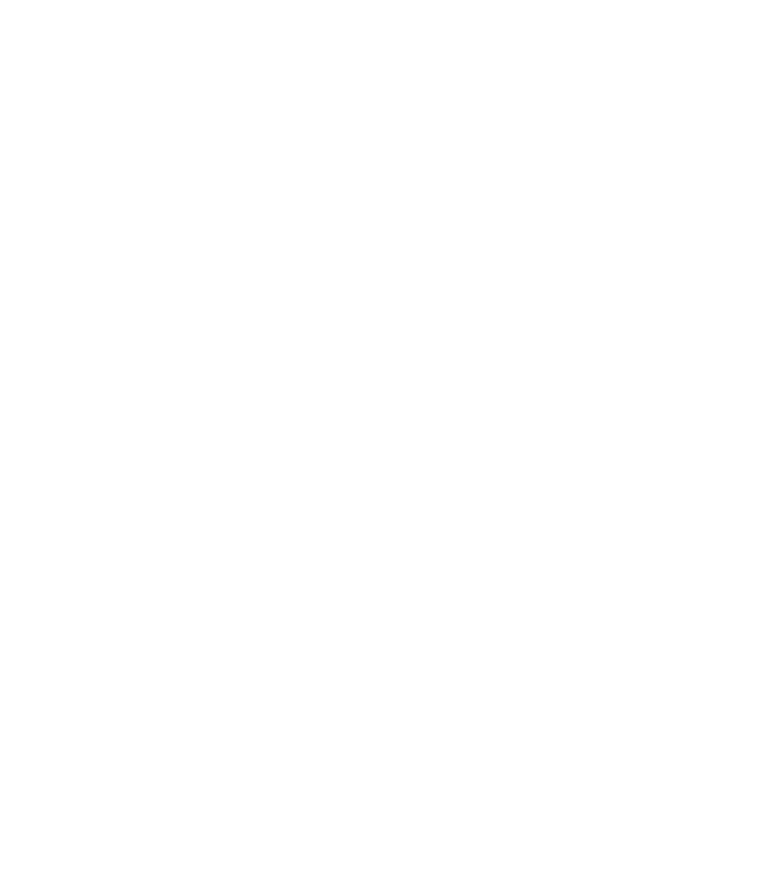
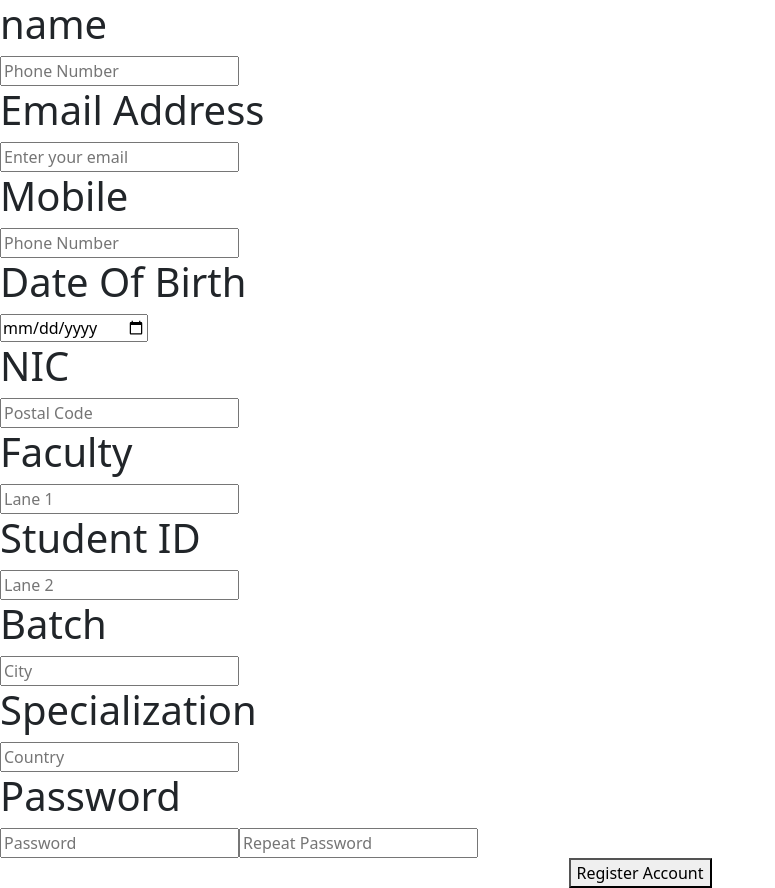
Before and after one commit to aroshini-dissanayake/AF_Project_Research_Project_Management_Tool, a React (Create React App) app in the folder frontend/: page /signup in a window 1280 px wide. Before the commit this address had no page. Shown: the whole page, without its empty margins (0-775 px from the left). Before the commit the page ends 800 px from the top, so only its background shows below. Built offline with nearby package versions, Linux system fonts and the light colour scheme.

Commit message:
1/5/2022-frontend student registration and login

```diff
--- a/frontend/package.json
+++ b/frontend/package.json
@@ -11,6 +11,7 @@
     "react-dom": "^18.0.0",
     "react-router-dom": "^6.3.0",
     "react-scripts": "5.0.1",
+    "react-toastify": "^8.2.0",
     "web-vitals": "^2.1.4"
   },
   "scripts": {
--- a/frontend/src/App.js
+++ b/frontend/src/App.js
@@ -1,17 +1,20 @@
-import './App.css';
 import React from 'react';
 import {BrowserRouter,Route,Routes} from 'react-router-dom';
-import DisplayStudentgroups from './components/SS_Components/Display_studentgroups';
-import Add_panel_member from './components/SS_Components/Add_panel_member'
-import Edit_panem_member from './components/SS_Components/Edit_panem_member';
+import './App.css';
+// import DisplayStudentgroups from './components/SS_Components/Display_studentgroups';
+// import Add_panel_member from './components/SS_Components/Add_panel_member'
+// import Edit_panem_member from './components/SS_Components/Edit_panem_member';
+import Signup from './components/AA_Components/student-registration';
+import StudentLogin from './components/AA_Components/student-login';
 
 function App() {
   return (
    <BrowserRouter>
    <Routes>
-     <Route path = "/" element={<DisplayStudentgroups/>}/>
-     <Route path = "/addpanelmember" element={<Add_panel_member/>}/>
-     <Route path = "/edit_panelmembers" element= {Edit_panem_member}/>
+   <Route path = "/" element={<StudentLogin/>}/>
+     <Route path = "/signup" element={<Signup/>}/>
+     {/* <Route path = "/addpanelmember" element={<Add_panel_member/>}/>
+     <Route path = "/edit_panelmembers" element= {Edit_panem_member}/> */}
    </Routes>
    </BrowserRouter>
   );
--- /dev/null
+++ b/frontend/src/components/AA_Components/student-login.js
@@ -0,0 +1,87 @@
+import React,{Component} from "react";
+import axios from 'axios';
+
+
+
+export default class StudentLogin extends Component {
+    constructor(props) {
+      super(props);
+      this.userLoginSubmit = this.userLoginSubmit.bind(this)
+      this.handleClose = this.handleClose.bind(this)
+
+      this.state = {
+        student_id: "",
+        pwd: "",
+        token: "",
+        open: false
+      }
+    }
+
+
+    async userLoginSubmit(e) {
+      e.preventDefault()
+      const userData = {
+        student_id: this.state.student_id,
+        pwd: this.state.pwd
+      }
+
+
+
+      await axios.post("http://localhost:8070/student/login",userData)
+      .then((res) => {
+        this.setState({
+          token: res.data.token
+        })
+        localStorage.setItem("Authorization", res.data.token)
+       // window.location = "/home1"
+        alert('loging successfull');
+      })
+      .catch((err) => {
+        console.log(err)
+        this.setState({open: true})
+        alert('loging unsucces',err);
+      })
+    }
+
+    handleClose(reason) {
+      if (reason === 'clickaway') {
+       return;
+      }
+      this.setState({open: false})
+   };
+
+
+
+    render() {
+      return (
+
+
+
+
+
+             <div>
+
+                    <form onSubmit={this.userLoginSubmit} name="form">
+
+                      <label  >Student ID</label>
+                      <input  type="text" name="username" placeholder="Enter your student_id" onChange={e => this.setState({ student_id: e.target.value })} required/> <br/><br/>
+                      <label  >Password</label>
+                      <input  type="password" name="password" placeholder="Enter your Password" onChange={e => this.setState({ pwd: e.target.value })} required/>
+                      <br/>
+
+                      <button type="submit" >Login</button>
+
+
+                    </form>
+
+              <center><label >Not Registered?</label> </center>
+              <center><li><a href="/signup" >Sign Up</a></li></center>
+
+
+              </div>
+
+
+
+      )
+    }
+  }
--- /dev/null
+++ b/frontend/src/components/AA_Components/student-registration.js
@@ -0,0 +1,143 @@
+import React,{useState} from "react";
+import axios from "axios";
+
+
+export default function Signup(){
+
+    const [name, setname] = useState("");
+    const [nic, setnic] = useState("");
+    const [faculty, setfaculty] = useState("");
+    const [student_id, setstudent_id] = useState("");
+    const [batch, setbatch] = useState("");
+    const [specialization, setspecialization] = useState("");
+    const [phone, setphone] = useState("");
+    const [DOB, setDOB] = useState("");
+    const [email, setEmail] = useState("");
+    const [pwd1, setPassowrd1] = useState("");
+    const [pwd2, setPassowrd2] = useState("");
+
+
+    const sendData = async (e) => {
+        e.preventDefault();
+
+        let newStudent = {
+            name: name,
+            nic: nic,
+            faculty: faculty,
+            student_id: student_id,
+            batch: batch,
+            specialization: specialization,
+            phone: phone,
+            DOB: DOB,
+            email: email,
+            pwd: pwd1
+        }
+
+        if (pwd1 === pwd2) {
+        axios.post("http://localhost:8070/student/signup",newStudent)
+        .then(()=>{
+            alert("Registration Success")
+            //window.location = "/login"
+        }).catch((err)=>{
+            alert(err)
+        })
+        }else{
+            alert("Password dismatch")
+        }
+
+        setname("");
+        setnic("");
+        setfaculty("");
+        setstudent_id("");
+        setbatch("");
+        setspecialization("");
+        setphone("");
+        setDOB("");
+        setEmail("");
+        setPassowrd1("");
+        setPassowrd2("");
+
+    }
+
+
+    return(
+
+
+                            <form action="" method="post" name="form" onSubmit={sendData}>
+                                <h1>name</h1>
+                                    <input type="text"   placeholder="Phone Number"
+                                    onChange={(e) => setname(e.target.value)} required/>
+
+
+                                <h1>Email Address</h1>
+
+                                <input type="email"
+                                placeholder="Enter your email"
+                                pattern="(?![.-])((?![.-][.-])[a-zA-Z\d.-]){0,63}[a-zA-Z\d]@((?!-)((?!--)[a-zA-Z\d-]){0,63}[a-zA-Z\d]\.){1,2}([a-zA-Z]{2,14}\.)?[a-zA-Z]{2,14}"
+                                inputMode="email"
+                                onChange={(e) => setEmail(e.target.value)} required/>
+
+
+                                <h1>Mobile</h1>
+                                    <input type="text"   placeholder="Phone Number"
+                                    onChange={(e) => setphone(e.target.value)} pattern="[0-9]{10}" required/>
+
+                                <h1 >Date Of Birth</h1>
+                                    <input type="date"
+                                     placeholder="Date Of Birth"
+                                    onChange={(e) => setDOB(e.target.value)}/>
+
+                                <h1 >NIC</h1>
+
+                                    <input type="text"   placeholder="Postal Code"
+                                    onChange={(e) => setnic(e.target.value)} required/>
+
+                                <h1 >Faculty</h1>
+                                    <input type="text"   placeholder="Lane 1"
+                                    onChange={(e) => setfaculty(e.target.value)} required/>
+
+                                <h1 >Student ID</h1>
+                                    <input type="text"   placeholder="Lane 2"
+                                    onChange={(e) => setstudent_id(e.target.value)} required/>
+
+                                <h1 >Batch</h1>
+                                    <input type="text"   placeholder="City"
+                                    onChange={(e) => setbatch(e.target.value)} required/>
+
+                                <h1 >Specialization</h1>
+
+                                    <input type="text"   placeholder="Country"
+                                    onChange={(e) => setspecialization(e.target.value)} required/>
+
+
+
+
+
+                                <h1>Password</h1>
+
+                                    <input type="password"
+                                    data-toggle="tooltip" data-placement="center" title="Your password MUST contain at least 8 charactors, including UPPER-lowercase letters and at least one number and a charactor = 'Sample@523'"
+                                    placeholder="Password"
+                                    pattern="^(?=.*\d)(?=.*[a-z])(?=.*[A-Z])(?=.*[^a-zA-Z0-9])(?!.*\s).{8,15}$"
+                                    onChange={(e) => setPassowrd1(e.target.value)} required/>
+
+
+
+                                    <input type="password" placeholder="Repeat Password"
+                                    title="Your password MUST contain at least 8 charactors, including UPPER-lowercase letters and at least one number and a charactor = 'Sample@523'"
+                                    pattern="^(?=.*\d)(?=.*[a-z])(?=.*[A-Z])(?=.*[^a-zA-Z0-9])(?!.*\s).{8,15}$"
+                                    onChange={(e) => setPassowrd2(e.target.value)}/>
+
+                                <br/>
+                                <center><button type="submit">
+                                        Register Account
+                                    </button></center>
+
+                            </form>
+
+
+
+
+    )
+
+}
```
Also changed, not shown: frontend/src/App.css (line endings or trailing spaces), frontend/src/components/AA_Components/aa.js (deleted), 2 other files (tests, documents, lock files or other folders).
